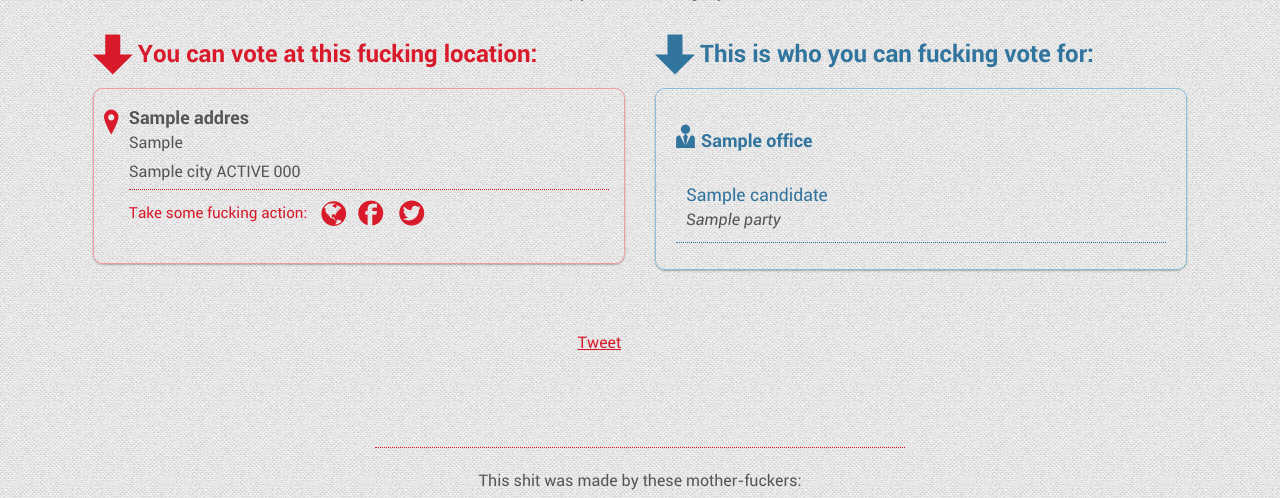
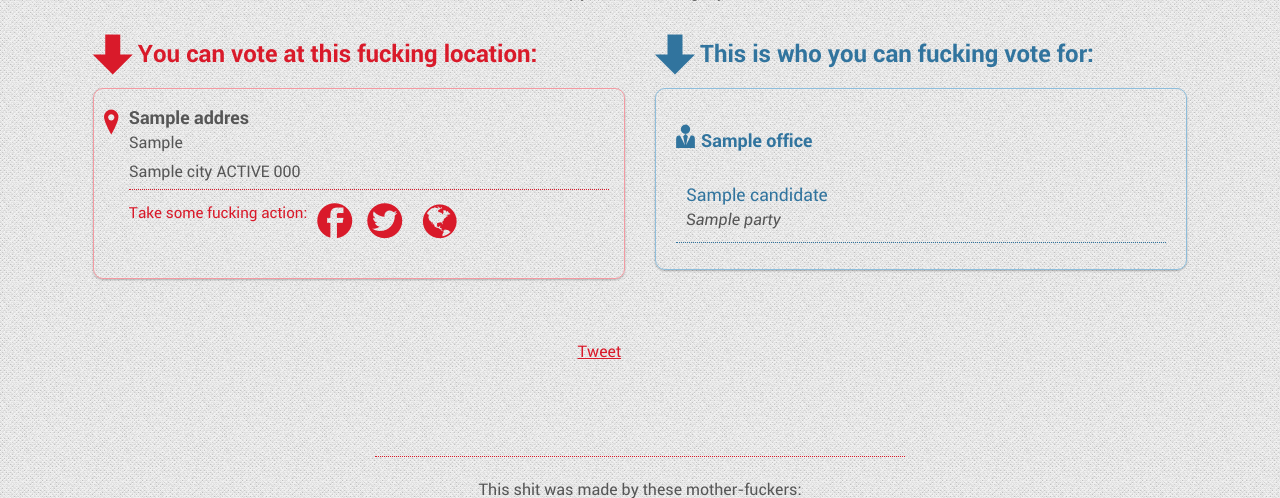
Before and after one commit to jungshadow/yfpp, a Django app: template yfpp/templates/yfpp/results.html in a window 1280 px wide. Shown: the part 370-868 px from the top of the page. Run offline with Django 3.2, Linux system fonts and the light colour scheme; the template is opened without the code that fills it: most values are stand-ins (such as "Sample title", 1, 10 or a date in 2020); parts of the project's set-up code (start-up, migrations or seed data) failed here and were passed over; some libraries are stand-ins or nearby versions; some web fonts are replaced.

Commit message:
Increased size of the action links
Increased size of the action links

```diff
--- a/yfpp/dev_static/css/style.css
+++ b/yfpp/dev_static/css/style.css
@@ -113,10 +113,10 @@ input{float:left;width:90%;margin:0;background:none;border:none;padding:15px 0;f
 .address-list-item{position:relative;padding:15px 15px 15px 35px;border:1px solid #f399a1;-webkit-border-radius:10px;-moz-border-radius:10px;border-radius:10px;margin-bottom:15px;-webkit-box-shadow:0 1px 2px 0 rgba(0, 0, 0, 0.25);-moz-box-shadow:0 1px 2px 0 rgba(0, 0, 0, 0.25);box-shadow:0 1px 2px 0 rgba(0, 0, 0, 0.25);}
 .icon-location:before{font-size:25px;left:5px;color:#d91a2a;}
 .actions-container{border-top:1px dotted #d91a2a;}.actions-container h4{margin:12px 10px 0 0;float:left;font-size:.95em;color:#d91a2a;}
-.actions{margin-top:5px;float:left;}.actions li{float:left;font-size:25px;margin-right:15px;position:relative;}
-.actions a{width:26px;display:block;}
+.actions{margin-top:5px;float:left;}.actions li{float:left;font-size:35px;margin-right:15px;position:relative;}
+.actions a{width:35px;display:block;}
 .actions span{text-indent:-999em;white-space:nowrap;overflow:hidden;display:block;}
-.icon-globe:before{font-size:33px;top:-6px;}
+.icon-globe:before{font-size:45px;top:-7px;}
 .candidate-heading{color:#31749e;}
 .candidate-list-item{padding:20px 20px 10px;border:1px solid #8dbddb;-webkit-border-radius:10px;-moz-border-radius:10px;border-radius:10px;margin-bottom:15px;-webkit-box-shadow:0 1px 2px 0 rgba(0, 0, 0, 0.25);-moz-box-shadow:0 1px 2px 0 rgba(0, 0, 0, 0.25);box-shadow:0 1px 2px 0 rgba(0, 0, 0, 0.25);}.candidate-list-item h3{color:#31749e;position:relative;padding-left:25px;}
 .candidate-list-item a{color:#31749e;}
--- a/yfpp/dev_static/less/_base.less
+++ b/yfpp/dev_static/less/_base.less
@@ -272,15 +272,15 @@ RESULTS
 
 	li{
 		float: left;
-		font-size:25px;
-
+		font-size:35px;
 		margin-right: 15px;
 		position: relative;
 	}
 	a{
-	width: 26px;
+	width: 35px;
 	display: block;
 	}
+
 	span{
 		.image-replacement;
 		display: block;
@@ -290,8 +290,8 @@ RESULTS
 .icon-globe{
 
 	&:before{
-		font-size: 33px;
-		top: -6px;
+		font-size: 45px;
+		top: -7px;
 
 	}
 }
--- a/yfpp/templates/yfpp/results.html
+++ b/yfpp/templates/yfpp/results.html
@@ -30,7 +30,7 @@
 						</div>
 						<div class="actions-container clearfix">
 						<h4>Take some fucking action:</h4>
-						<ul class="actions clearfix"><li><a href="https://maps.google.com/maps?q={{ address.line1|urlencode }}%20{{ address.city|capfirst|urlencode }}%2C%20{{ address.state }}%20{{ address.zip }}" class="map" target="_blank" title="Find it on a fucking map"><i class="icon-globe"></i><span>Find it on a fucking map</span></a></li><li><a href="https://www.facebook.com/sharer/sharer.php?u=http%3A%2F%2Fyourfuckingpollingplace.com%2F&" class="tell-friends" data-location="{{ address.locationName|capfirst|safe }}" data-city="{{ address.city|upper|capfirst }}" data-state="{{ address.state|upper }}" title="Post this shit to Facebook"><i class="icon-facebook"></i><span>Post this shit to Facebook</span></a></li><li><a href="https://twitter.com/intent/tweet?text=I%20vote%20at%20{{ address.locationName|capfirst|safe|urlencode }}%2C%20where%20the%20fuck%20do%20you%20vote%3F%20Find%20out%20at&url=http%3A%2F%2Fyourfuckingpollingplace.com%2F&original_referer=http://test.armygrade.com:8000/client/" class="tweet" title="Tweet this shit"><i class="icon-twitter"></i><span>Tweet this shit</span></a></li></ul></div></li>
+						<ul class="actions clearfix"><li><a href="https://www.facebook.com/sharer/sharer.php?u=http%3A%2F%2Fyourfuckingpollingplace.com%2F&" class="tell-friends" data-location="{{ address.locationName|capfirst|safe }}" data-city="{{ address.city|upper|capfirst }}" data-state="{{ address.state|upper }}" title="Post this shit to Facebook"><i class="icon-facebook"></i><span>Post this shit to Facebook</span></a></li><li><a href="https://twitter.com/intent/tweet?text=I%20vote%20at%20{{ address.locationName|capfirst|safe|urlencode }}%2C%20where%20the%20fuck%20do%20you%20vote%3F%20Find%20out%20at&url=http%3A%2F%2Fyourfuckingpollingplace.com%2F&original_referer=http://test.armygrade.com:8000/client/" class="tweet" title="Tweet this shit"><i class="icon-twitter"></i><span>Tweet this shit</span></a></li><li><a href="https://maps.google.com/maps?q={{ address.line1|urlencode }}%20{{ address.city|capfirst|urlencode }}%2C%20{{ address.state }}%20{{ address.zip }}" class="map" target="_blank" title="Find it on a fucking map"><i class="icon-globe"></i><span>Find it on a fucking map</span></a></li></ul></div></li>
 				{% if forloop.last %}
 		</ul>
 		{% endif %}
```
